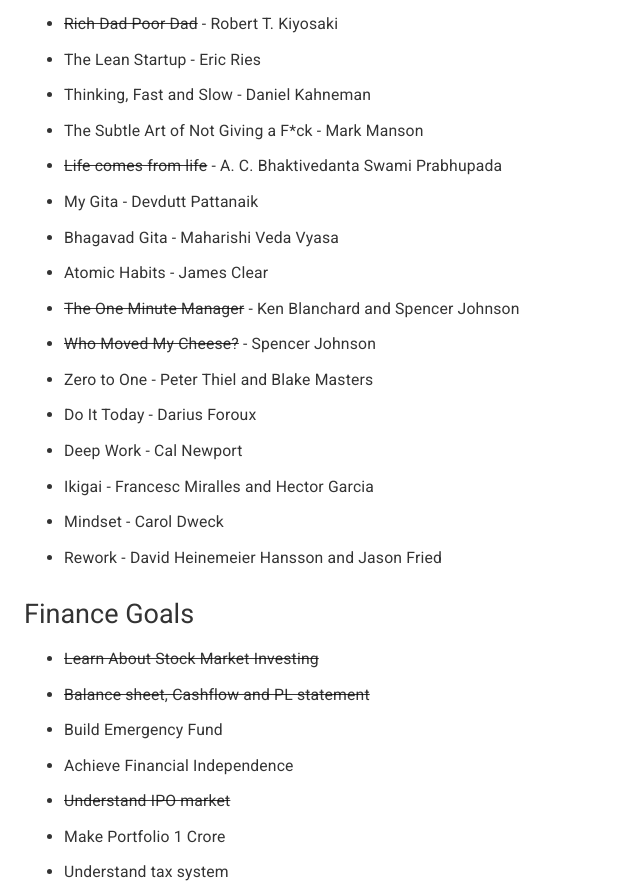
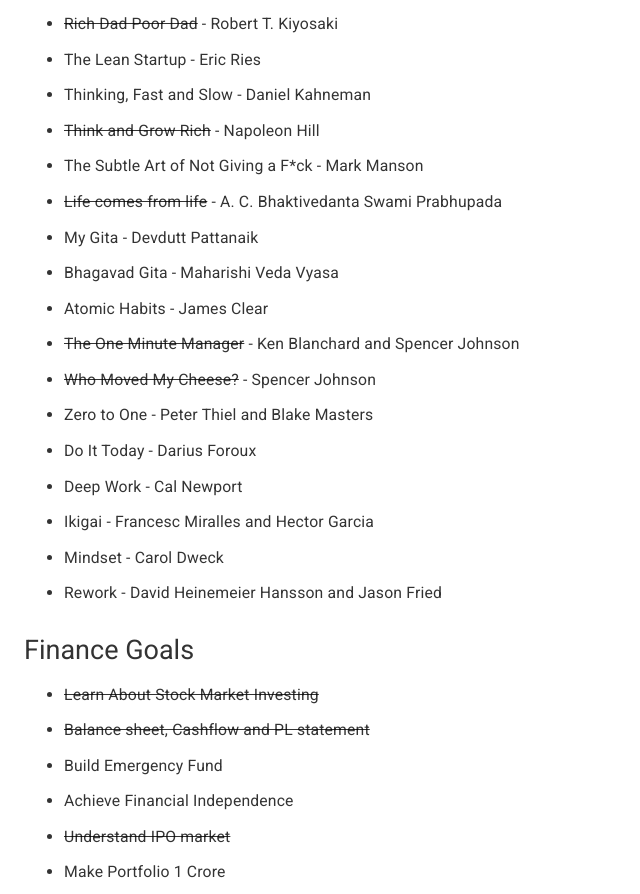
Before and after one commit to anuj-padhiyar/anuj-padhiyar.github.io, a plain HTML site: page impossiblelist/index.html in a window 1280 px wide. Shown: the part 1352-2246 px from the top of the page, without its empty margins (0-640 px from the left). Drawn offline with nearby package versions, Linux system fonts and the light colour scheme.

Commit message:
books updated

```diff
--- a/impossiblelist/index.html
+++ b/impossiblelist/index.html
@@ -131,6 +131,7 @@
           <li><s>Rich Dad Poor Dad</s> - Robert T. Kiyosaki</li>
           <li>The Lean Startup - Eric Ries</li>
           <li>Thinking, Fast and Slow - Daniel Kahneman</li>
+          <li><s>Think and Grow Rich</s> - Napoleon Hill</li>
           <li>The Subtle Art of Not Giving a F*ck - Mark Manson</li>
           <li><s>Life comes from life</s> - A. C. Bhaktivedanta Swami Prabhupada</li>
           <li>My Gita - Devdutt Pattanaik</li>
```
